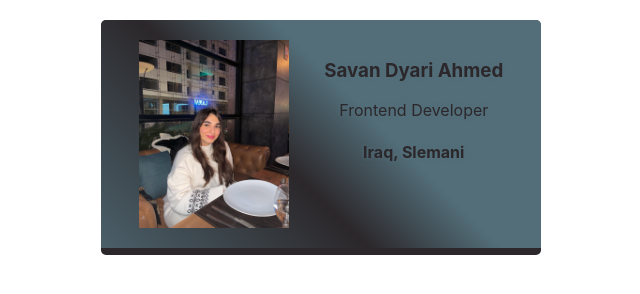
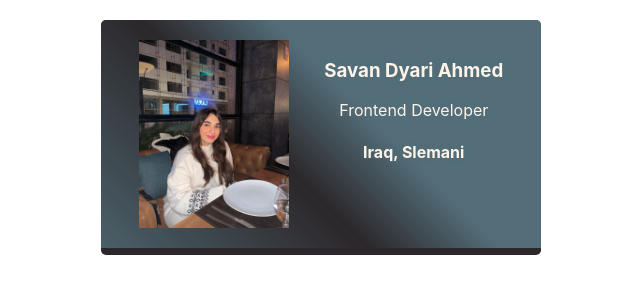
Before and after one commit to Savann0/business-card, a plain HTML site: page index.html in a window 1280 px wide. Shown: the whole page, without its empty margins (319-959 px from the left). Drawn offline with Linux system fonts and the light colour scheme.

Commit message:
Update styles.css

```diff
--- a/styles.css
+++ b/styles.css
@@ -16,7 +16,7 @@ body {
     text-align: center;
    background-color: #536e79;
     border-bottom: 7px solid #2b272a;
-    color: #2b272a;
+    color: #fdf3e7;
     text-shadow: 0px 0px 4px #536e79;
     border-radius: 5px;
     background-image: linear-gradient(
```
